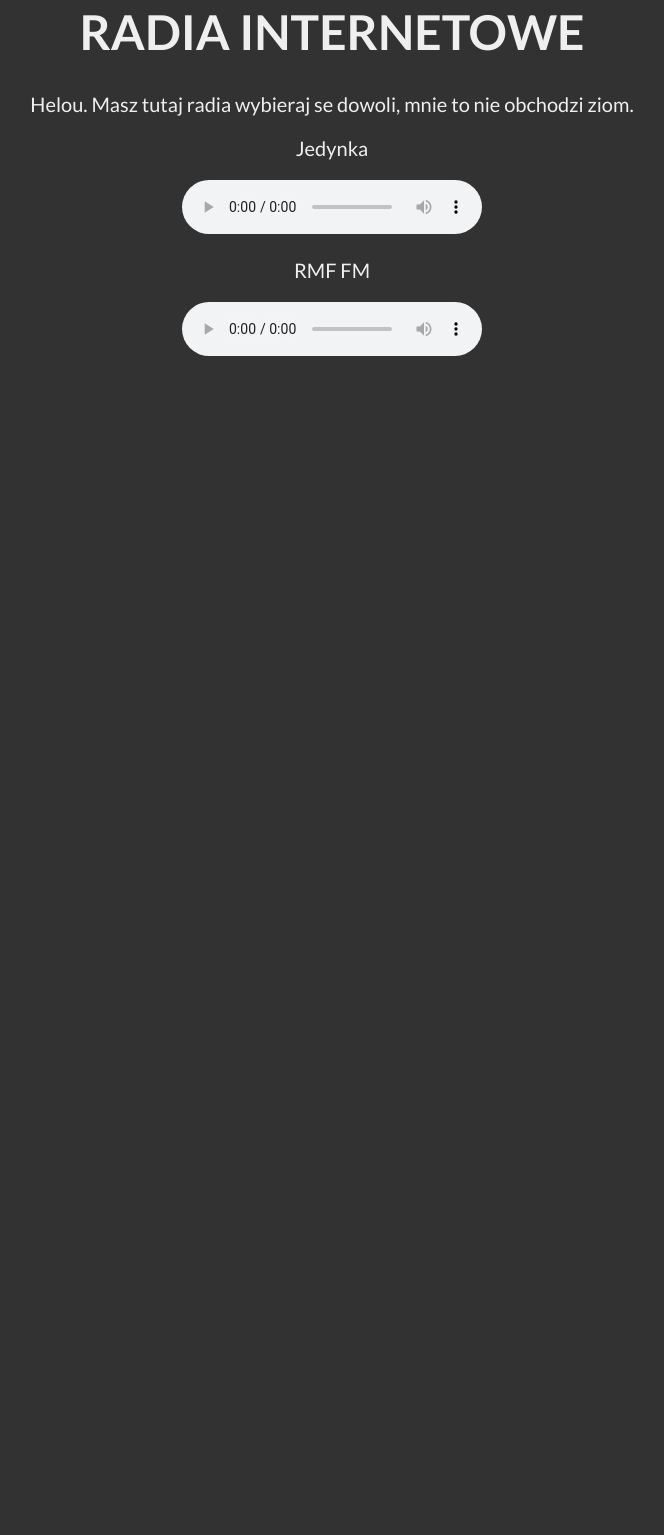
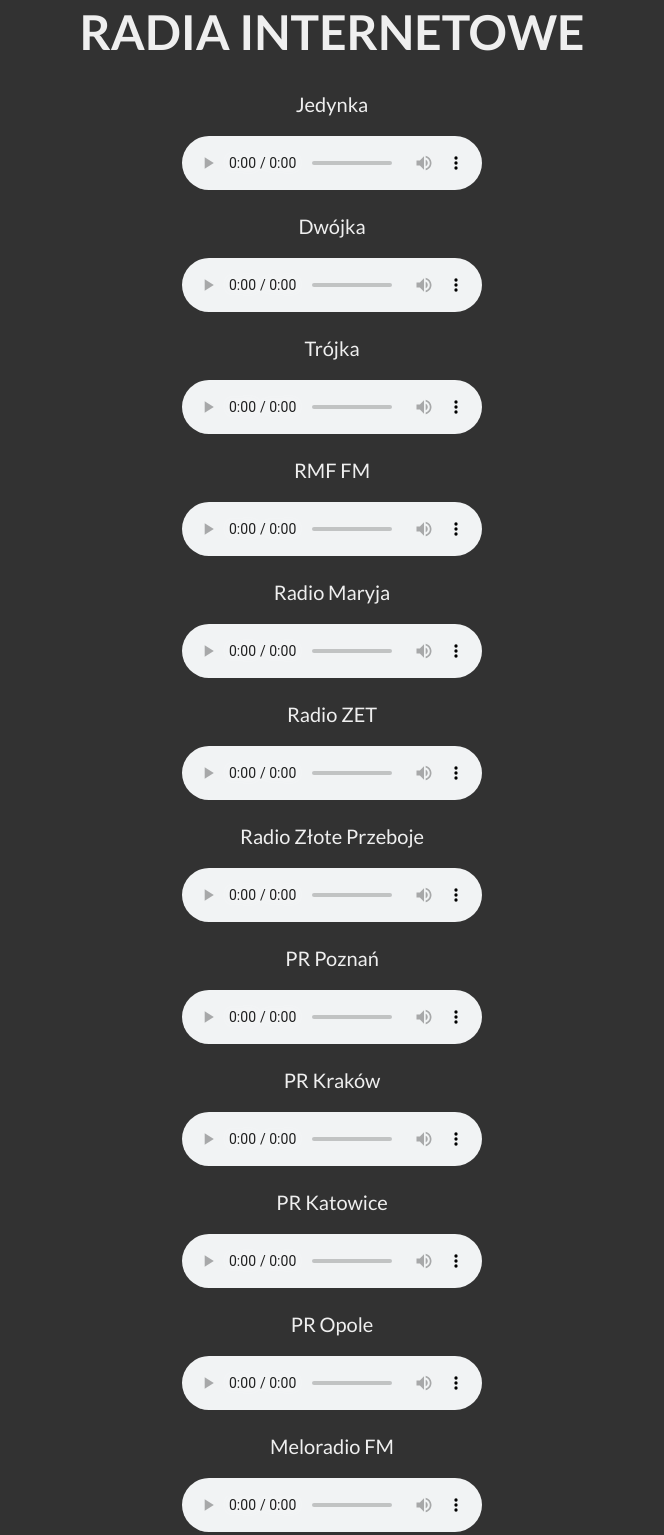
Before and after one commit to web-radio/webradio, a plain HTML site: page index.html in a window 1280 px wide. Shown: the part 29-1564 px from the top of the page, without its empty margins (308-972 px from the left). Before the commit the page ends 800 px from the top, so only its background shows below. Drawn offline with Linux system fonts and the light colour scheme.

Commit message:
Added more radios

```diff
--- a/index.html
+++ b/index.html
@@ -13,16 +13,56 @@
 			<h1>Radia Internetowe</h1>
 		</div>
 		<div id="greeting">
-			<p>Helou. Masz tutaj radia wybieraj se dowoli, mnie to nie obchodzi ziom.</p>
+			<p></p>
 		</div>
 		<div id="content">
 			<p>Jedynka</p>
 			<audio controls>
 				<source src="http://mp3.polskieradio.pl:8900/;" type="audio/mp3">
 			</audio>
+			<p>Dwójka</p>
+			<audio controls>
+				<source src="http://mp3.polskieradio.pl:8902/;" type="audio/mp3">
+			</audio>
+			<p>Trójka</p>
+			<audio controls>
+				<source src="http://mp3.polskieradio.pl:8904/;" type="audio/mp3">
+			</audio>
 			<p>RMF FM</p>
 			<audio controls>
 				<source src="http://195.150.20.242:8000/rmf_fm" type="audio/mp3">
+			</audio>
+			<p>Radio Maryja</p>
+			<audio controls>
+				<source src="http://radio.zamarproductions.com:5946/;" type="audio/mp3">
+			</audio>
+			<p>Radio ZET</p>
+			<audio controls>
+				<source src="http://zet090-02.cdn.eurozet.pl:8404/;" type="audio/mp3">
+			</audio>
+			<p>Radio Złote Przeboje</p>
+			<audio controls>
+				<source src="http://poznan7.radio.pionier.net.pl:8000/tuba9-1.mp3" type="audio/mp3">
+			</audio>
+			<p>PR Poznań</p>
+			<audio controls>
+				<source src="http://stream4.nadaje.com:8578/poznan" type="audio/mp3">
+			</audio>
+			<p>PR Kraków</p>
+			<audio controls>
+				<source src="http://stream4.nadaje.com:9680/radiokrakow-s3" type="audio/mp3">
+			</audio>
+			<p>PR Katowice</p>
+			<audio controls>
+				<source src="http://stream4.nadaje.com:9212/radiokatowice" type="audio/mp3">
+			</audio>
+			<p>PR Opole</p>
+			<audio controls>
+				<source src="http://dab.radio.opole.pl:8035/1" type="audio/mp3">
+			</audio>
+			<p>Meloradio FM</p>
+			<audio controls>
+				<source src="http://mel.cdn.eurozet.pl/mel-ols.mp3" type="audio/mp3">
 			</audio>
 		</div>
 	</div>
```
